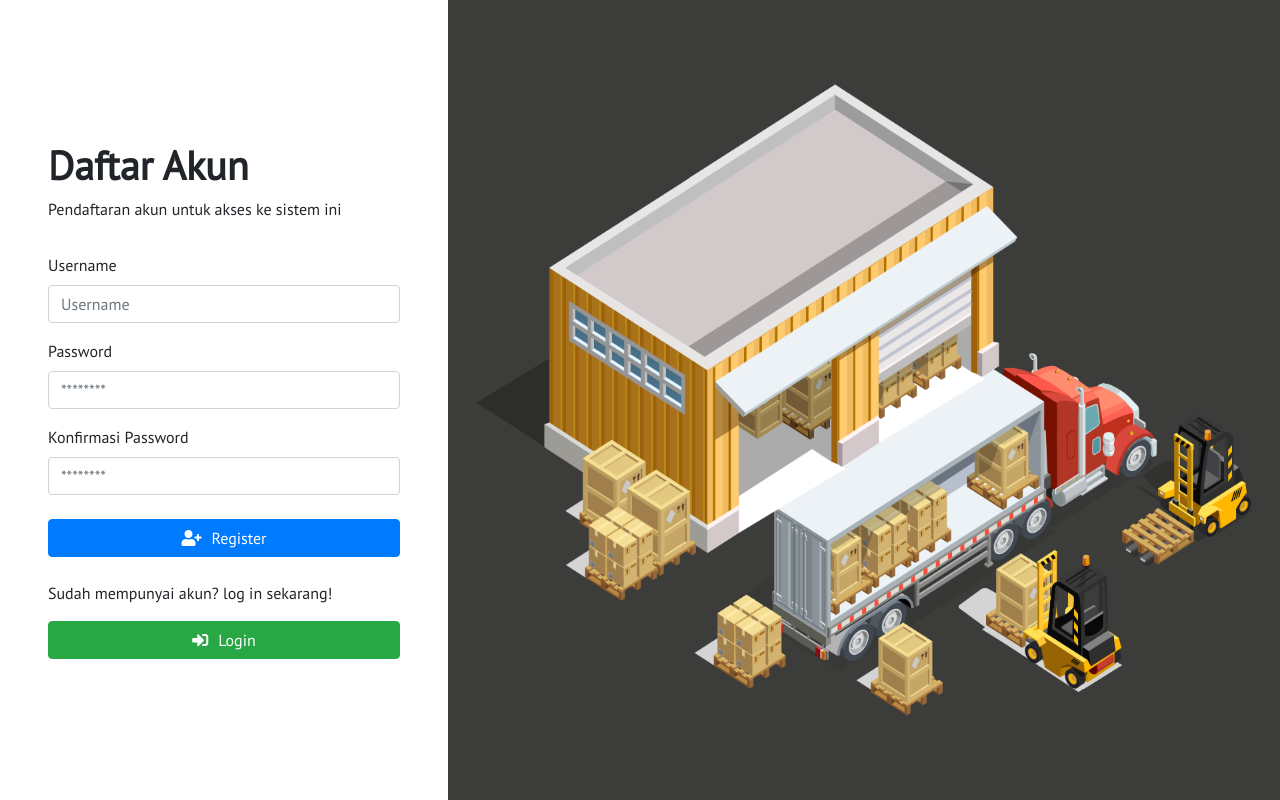
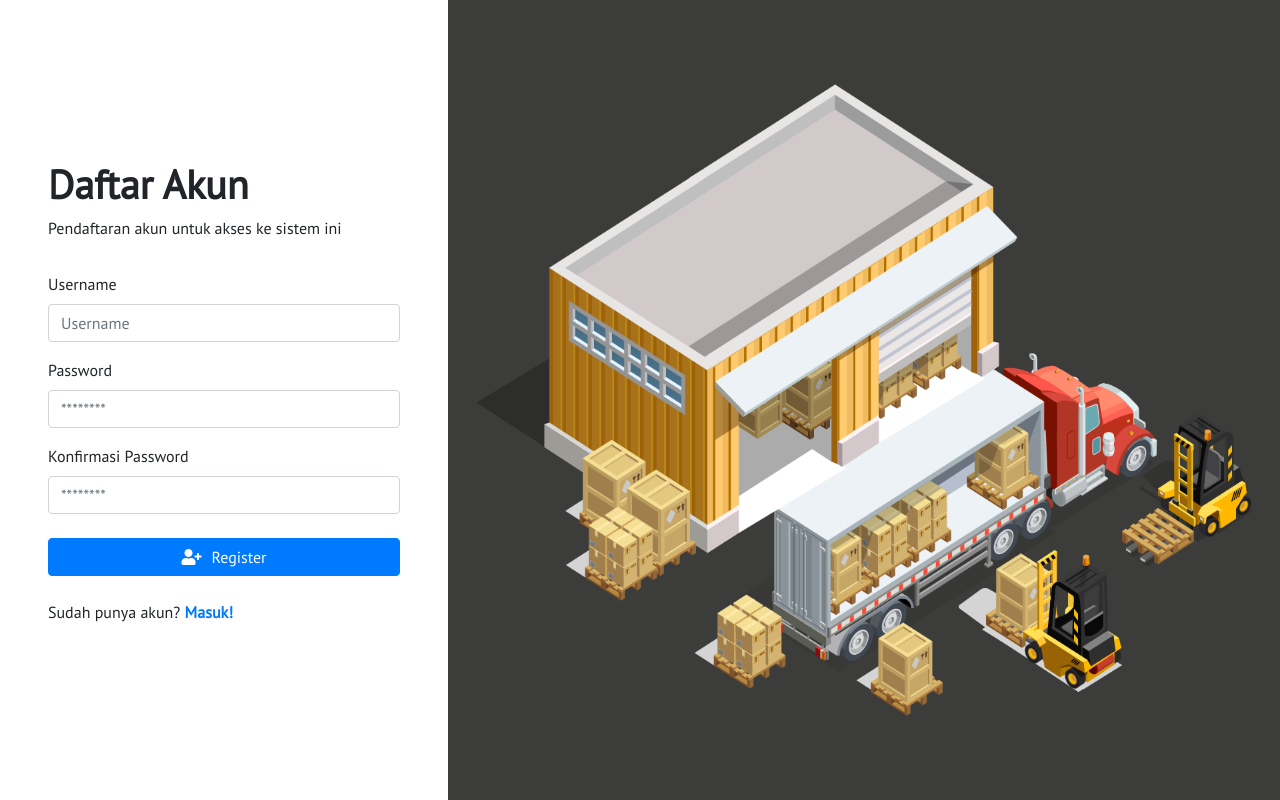
Before and after one commit to aldiwira/gudangku, a CodeIgniter app: page /database/index.php/user/Register in a window 1280 px wide. Run offline with CodeIgniter, Linux system fonts and the light colour scheme; data comes from the database, SQL or seed files in the repository; data that the repository does not hold is empty; some libraries are stand-ins or nearby versions.

Commit message:
remapping layout login and register

```diff
--- a/application/views/users/login.php
+++ b/application/views/users/login.php
@@ -27,8 +27,8 @@
                 <button type="submit" class="btn btn-primary my-4 btn-block"><i class="fas fa-sign-in-alt" style="margin-right: 10px;"></i>Login</button>
             </form>
 
-            <p>Belum mempunyai akun? Daftar sekarang!</p>
-            <a href="<?php base_url() ?>daftar" class="btn btn-success btn-block"><i class="fas fa-user-plus" style="margin-right: 10px;"></i>Register</a>
+            <p>Belum punya akun? <a href="<?php base_url() ?>daftar"> <b> Daftar sekarang! </b></a></p>
+
         </div>
     </div>
     <div class="left-wrapper bg-main d-flex w-65" id="bg-img">
--- a/application/views/users/register.php
+++ b/application/views/users/register.php
@@ -30,9 +30,7 @@
                 </div>
                 <button class="btn btn-primary my-4 btn-block"><i class="fas fa-user-plus" style="margin-right: 10px;"></i>Register</button>
             </form>
-
-            <p>Sudah mempunyai akun? log in sekarang!</p>
-            <a href="<?php base_url() ?>login" class="btn btn-success btn-block"><i class="fas fa-sign-in-alt" style="margin-right: 10px;"></i>Login</a>
+            <p>Sudah punya akun? <a href="<?php base_url() ?>login"> <b> Masuk! </b></a></p>
         </div>
     </div>
     <div class="left-wrapper bg-main d-flex w-65" id="bg-img">
```
